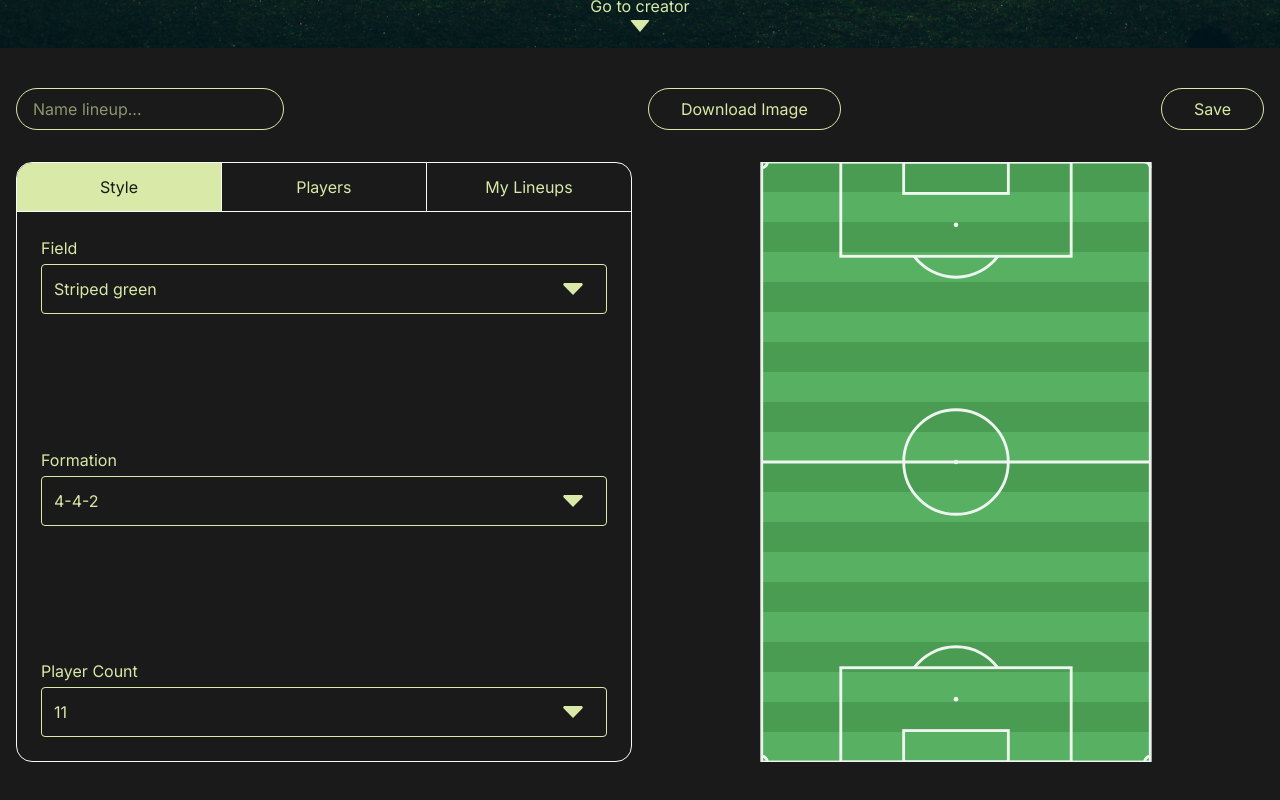
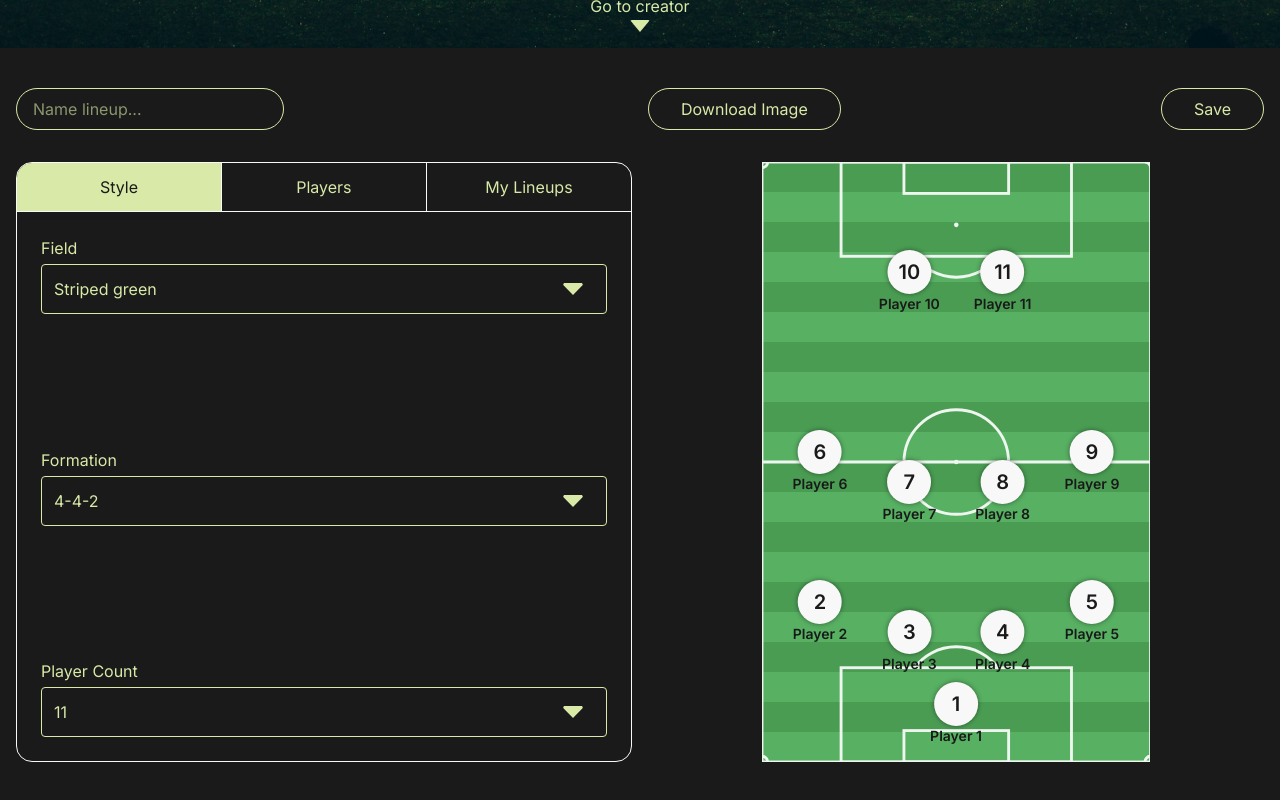
Before and after one commit to JakubMotyl/tactic-board, a Next.js app: page / in a window 1280 px wide. Shown: the part 752-1552 px from the top of the page. Built offline with nearby package versions, Linux system fonts and the light colour scheme.

Commit message:
small styling changes

```diff
--- a/app/signup/_components/Input.tsx
+++ b/app/signup/_components/Input.tsx
@@ -15,7 +15,7 @@ export default function Input({ id, label, ...props }: InputProps) {
       />
       <label
         htmlFor={id}
-        className="absolute text-base top-1/2 -translate-y-1/2 left-4 duration-200 peer-focus:top-4 peer-focus:text-sm"
+        className="absolute cursor-text text-sm top-1/2 -translate-y-1/2 left-4 duration-200 peer-focus:top-4 peer-focus:text-xs"
       >
         {label}
       </label>
--- a/components/sections/Creator/Board/Board.tsx
+++ b/components/sections/Creator/Board/Board.tsx
@@ -1,6 +1,6 @@
-import { generatePlayers } from "@/data/menu/players";
 import { boardColors } from "@/data/board/board";
 import { ValuesProps } from "../Creator";
+import { getInitialPlayers } from "@/data/menu/players";
 
 interface BoardProps {
   values: ValuesProps;
@@ -9,10 +9,12 @@ interface BoardProps {
 export default function Board({ values }: BoardProps) {
   const currentStyle = values[1] as keyof typeof boardColors;
   console.log(currentStyle);
+  const players = getInitialPlayers();
   return (
-    <div className="h-[75dvh] relative aspect-68/105 flex items-center  justify-center md:w-1/2 w-full rounded-2xl overflow-hidden">
+    <div className="md:w-1/2 w-full flex items-center  justify-center">
+      <div className="h-[75dvh] relative aspect-68/105 overflow-hidden">
         {/* FOOTBALL PITCH SVG */}
-      <svg viewBox="0 0 68 105" className="w-full h-full">
+        <svg viewBox="0 0 68 105" className="w-full h-full overflow-hidden">
           <defs>
             <pattern
               id="pitch-stripes-v"
@@ -79,8 +81,23 @@ export default function Board({ values }: BoardProps) {
         </svg>
 
         {/* PLAYERS */}
-      <div className="inset-0 absolute z-10">
-        {/* ARRAY FROM DLA PLAYERS.LENGTH */}
+        <div className="absolute inset-0 z-10">
+          {players.map((player) => (
+            <div
+              key={player.id}
+              className="absolute -translate-x-1/2 -translate-y-1/2 flex flex-col items-center whitespace-nowrap"
+              style={{
+                left: `${player.position.x}%`,
+                top: `${player.position.y}%`,
+              }}
+            >
+              <div className="flex items-center justify-center bg-white text-bg w-11 h-11 rounded-full shadow-[0_0_5px_rgba(0,0,0,0.45)] hover:scale-105 active:scale-105 duration-200 cursor-grab">
+                <span className="text-xl font-semibold">{player.numb}</span>
+              </div>
+              <p className="text-sm text-bg font-semibold">{player.name}</p>
+            </div>
+          ))}
+        </div>
       </div>
     </div>
   );
--- a/components/sections/Creator/Creator.tsx
+++ b/components/sections/Creator/Creator.tsx
@@ -2,6 +2,7 @@
 import Menu from "./Menu/Menu";
 import Board from "./Board/Board";
 import { useState } from "react";
+import { getInitialPlayers } from "@/data/menu/players";
 
 export type ValuesProps = Record<number, string | number>;
 
@@ -11,7 +12,6 @@ export default function Creator() {
     2: "4-4-2",
     3: 11,
   });
-  const [playerDetails, setPlayerDetails] = useState();
 
   const handleChange = (id: number, newValue: string | number) => {
     setValues((prev) => ({
--- a/data/menu/players.ts
+++ b/data/menu/players.ts
@@ -10,7 +10,7 @@ export type Player = {
 
 const FORMATIONS: Record<string, { x: number; y: number }[]> = {
   "4-4-2": [
-    { x: 50, y: 90 },
+    { x: 50, y: 92 },
     { x: 15, y: 75 },
     { x: 38, y: 80 },
     { x: 62, y: 80 },
@@ -23,7 +23,7 @@ const FORMATIONS: Record<string, { x: number; y: number }[]> = {
     { x: 62, y: 20 },
   ],
   "4-3-3": [
-    { x: 50, y: 90 },
+    { x: 50, y: 92 },
     { x: 15, y: 75 },
     { x: 38, y: 80 },
     { x: 62, y: 80 },
@@ -36,7 +36,7 @@ const FORMATIONS: Record<string, { x: number; y: number }[]> = {
     { x: 85, y: 25 },
   ],
   "3-5-2": [
-    { x: 50, y: 90 },
+    { x: 50, y: 92 },
     { x: 25, y: 80 },
     { x: 50, y: 82 },
     { x: 75, y: 80 },
@@ -49,7 +49,7 @@ const FORMATIONS: Record<string, { x: number; y: number }[]> = {
     { x: 65, y: 20 },
   ],
   "4-5-1": [
-    { x: 50, y: 90 },
+    { x: 50, y: 92 },
     { x: 15, y: 75 },
     { x: 38, y: 80 },
     { x: 62, y: 80 },
@@ -71,7 +71,7 @@ export const getInitialPlayers = (
   return coords.map((pos, id) => ({
     id: id,
     numb: id + 1,
-    name: "Click to edit",
+    name: `Player ${id + 1}`,
     position: pos,
   }));
 };
```
Lines whose indentation alone changed are shown as unchanged.
